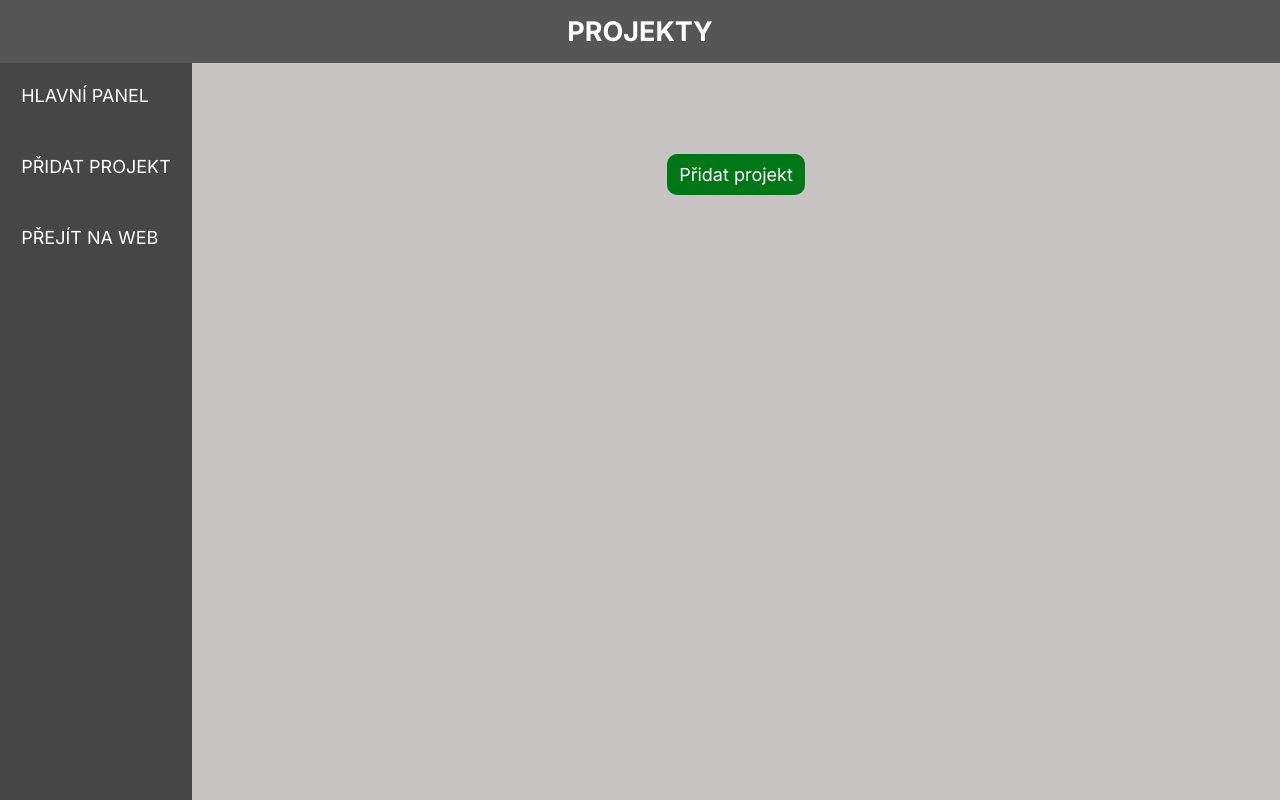
After one commit to Jakub-coding99/portfolio-web, a Python web app: template templates/admin/admin_main.html in a window 1280 px wide. The commit adds this page. Run offline with Jinja, Linux system fonts and the light colour scheme; the template is opened without the code that fills it, so the values that code supplies are empty.

Commit message:
styled admin panel

```diff
--- a/static/admin.css
+++ b/static/admin.css
@@ -1,4 +1,4 @@
-/* * {
+* {
 
     margin: 0;
     padding: 0;
@@ -20,34 +20,202 @@
 }
 
 
-h2  {
-    text-align: center;
-    margin-bottom:  20px ;
+
+
+
+
+body {
+    display: grid;
+    grid-template-columns: 15% 85%;
+    grid-template-rows: auto;
+}
+
+/* header */
+
+
+header {
+    grid-column: 1;
+    grid-row: 2;
+    padding: 0;
+    left :0;
+    top: 0;
+    height: 100vh;
+    background-color:rgb(50, 50, 50);
+    position: fixed;
+    width: 15vw;
+    z-index: 1;
+    color: white;
+
+
+
+}
+
+.admin-header {
+    display: flex;
+    justify-content: center;
+
+
+}
+
+.header-items  {
+    display: flex;
+    flex-direction: column;
+    margin-top: 50px;
+
+
 }
 
 
+.header-item {
+    text-decoration: none;
+    margin: 25px 0;
+    color: white;
+}
+
+/* ADMIN PANEL */
+
+.admin-panel {
+    grid-column: 1 / 2;
+
+    grid-row: 1;
+    background-color: rgb(86, 86, 86);
+    width: 100%;
+    position: fixed;
+    top: 0;
+    z-index: 100;
+    padding: 15px;
+
+
+}
+
+.admin-panel h2 {
+    text-align: center;
+}
+
+
+/* MAIN SECTION */
+
+
+
+
+
 .admin-section {
-    background-color: var(--bg-color-2);
-    color:var(--bg-color-1);
+    background-color: rgb(200, 196, 196);
+
     height: 100vh;
+     grid-column: 2;
+    grid-row: 2;
+
+
+}
+
+
+
+.container {
+
+
+    margin-top: 100px;
     display: flex;
     justify-content: center;
+
+
+
+
 }
 
-.container {
-    max-width: 1400px;
-    margin: 0 auto;
+.projects-button {
     display: flex;
     justify-content: center;
     flex-direction: column;
-    background-color: var(--bg-color-2);
-    color: var(--bg-color-1);
 }
+
+
+.button-add {
+
+    margin-bottom: 20px;
+
+}
+
+/* BUTTONS */
+
+.button-add a,
+.edit-btn,
+.delete-btn {
+    text-decoration: none;
+    padding: 10px 12px;
+    display: inline-block;
+    border-radius: 10px;
+    color: white;
+    transition: transform 0.5s ease;
+}
+
+.button-add a {
+    background-color: rgb(0, 118, 22);
+}
+
+.edit-btn {
+    background-color: #d8a31a;
+}
+
+.delete-btn {
+    background-color: red;
+}
+
+
+.button-add a:hover,
+.edit-btn:hover,
+.delete-btn:hover {
+     transform: scale(1.1) rotate(-3deg);
+
+}
+
+
+
+/* TABLE */
+
+
+table {
+    border-collapse: collapse;
+      border-radius: 10px;
+      background-color: #393838;
+
+
+}
+
+table, th, td {
+  border: 2px solid rgb(0, 0, 0);
+
+}
+
+table tr td {
+    padding: 20px;
+
+}
+
+.row-title {
+    width: 20vw;
+
+}
+.row-title a {
+    text-decoration: none;
+    color: rgb(185, 185, 185);
+
+}
+
+
+
+tr:nth-child(even) {background-color: #555454;}
+
+
+
+
+
+
 
 
 .admin-projects-input {
 
-    margin-top: 150px ;
+
     display: flex;
 
     flex-direction: column;
@@ -55,7 +223,7 @@ h2  {
     width: 40vw;
 }
 
-.form-wrapper {
+.form-wrapper-admin {
     max-width: 80vw;
     display: flex;
     flex-direction: column;
@@ -76,7 +244,7 @@ h2  {
     width: 100%;
 
     justify-content: space-between; /* nebo stretch, podle potřeby */
-    /* align-items: center;
+    align-items: center;
     ;
 
 
@@ -96,4 +264,4 @@ textarea {
     display: flex;
     margin: 0;
 
-}  */
+}
--- a/static/style.css
+++ b/static/style.css
@@ -43,11 +43,13 @@
 }
 
 .custom-shape-divider-bottom-1760609905 svg {
-    position: relative;
+   position: relative;
     display: block;
     width: calc(139% + 1.3px);
-    height: 120px;
+    height: 100px;
     transform: rotateY(180deg);
+
+
 
 
 
@@ -55,8 +57,8 @@
 
 .custom-shape-divider-bottom-1760609905 .shape-fill {
     fill: var(--bg-color-2);
+
 }
-
 
 
 html {
@@ -284,7 +286,7 @@ span {
 }
 
 .container-hero {
-    height: 100vh;
+    height: 110vh;
     display: flex;
     flex-direction: column;
     position: relative;
@@ -299,8 +301,9 @@ span {
 
 .hero-section {
     position: relative;
+    overflow: hidden;
+    height: 110vh;
 
-    overflow: hidden;
 }
 
 
@@ -519,7 +522,7 @@ footer,
 
 
 .skill-section  {
-    height: 100vh;
+    height: 110vh;
     position: relative;
     overflow: hidden;
 
@@ -657,7 +660,8 @@ footer,
       position: relative;
       width: 150px;
       height: 150px;
-      aspect-ratio: 1.1547; /* Poměr pro pravidelný šestiúhelník */
+      aspect-ratio: 1.1547;
+
 
 
 
@@ -714,12 +718,11 @@ footer,
 
     .skills {
         display: flex;
-
         flex-direction: column;
-
         gap: 0;
         margin: 0 ;
         flex-wrap: wrap;
+
 
     }
 
@@ -1132,6 +1135,10 @@ h1 {
 
 }
 
+.hero-section {
+    height: 100vh;
+}
+
 .hexagon-wrapper {
     width: 95px;
     height: 95px;
--- /dev/null
+++ b/templates/admin/admin_header.html
@@ -0,0 +1,11 @@
+
+<nav class="admin-header">
+
+    <ul class="header-items">
+            <a  class="header-item" href="{{url_for('get_admin_pannel')}}">HLAVNÍ PANEL</a>
+            <a class="header-item" href="{{url_for('add_project')}}">PŘIDAT PROJEKT</a>
+            <a  class="header-item" href="{{url_for('home')}}">PŘEJÍT NA WEB</a>
+
+    </ul>
+
+</nav>
--- /dev/null
+++ b/templates/admin/admin_main.html
@@ -0,0 +1,52 @@
+  {% extends "base.html" %}
+{% block extra_css %}
+  <link rel="stylesheet" href="{{url_for('static', path = '/admin.css')}}">
+{% endblock %}
+
+{% block title %}Admin Pannel{% endblock %}
+
+
+{% block content %}
+
+{% block header%}<header>{% include "admin/admin_header.html" %}</header>{% endblock %}
+
+
+<div class="admin-panel">
+    <h2>PROJEKTY</h2>
+</div>
+
+
+<div class="admin-section">
+
+
+
+
+
+<div class="container">
+    <div class="projects-button">
+
+
+        <div class = button-add>
+            <a href="{{url_for('add_project')}}">Přidat projekt</a>
+        </div>
+
+            <div class="admin-projects">
+
+
+
+                <table>
+                    {% for project in projects %}
+                        <tr>
+                            <td class="row-title"><a href="{{url_for('get_project', id = project.id)}}">{{project.title}}</a></td>
+                            <td><a class="edit-btn" href="{{url_for('get_edit_project', id = project.id)}}">Upravit</a></td>
+                            <td><a class="delete-btn" href="{{url_for('delete_project',id = project.id)}}">Smazat</a></td>
+                        </tr>
+                    {% endfor %}
+                </table>
+
+            </div>
+
+            </div>
+    </div>
+</div>
+{% endblock %}
--- a/templates/base.html
+++ b/templates/base.html
@@ -4,7 +4,7 @@
     <meta charset="UTF-8">
     <meta name="viewport" content="width=device-width, initial-scale=1.0">
     <link rel="stylesheet" href="{{url_for('static', path = '/style.css')}}">
-    <link rel="stylesheet" href="{{url_for('static', path = '/admin.css')}}">
+    {% block extra_css %}{% endblock %}
     <link rel="stylesheet" href="https://cdnjs.cloudflare.com/ajax/libs/font-awesome/6.5.0/css/all.min.css">
 
     <link rel="preconnect" href="https://fonts.googleapis.com">
@@ -23,10 +23,13 @@
 </head>
 
 <body>
-  <header>
-      {% include 'header.html' %}
-</header>
-   {% block content %}{% endblock %}
+
+{% block content %}
+  {% block header %}{% endblock %}
+
+
+
+   {% endblock %}
 
 
    <script src="../static/main.js"></script>
--- a/templates/index.html
+++ b/templates/index.html
@@ -3,6 +3,10 @@
 {% block title %}Jakub Večeřa{% endblock %}
 
 {% block content %}
+
+{% block header %}
+    <header>{% include "header.html" %}</header>
+{% endblock %}
 
 
 <main>
--- a/templates/main.html
+++ b/templates/main.html
@@ -33,7 +33,7 @@
 
 <div class="custom-shape-divider-bottom-1760609905">
     <svg data-name="Layer 1" xmlns="http://www.w3.org/2000/svg" viewBox="0 0 1200 120" preserveAspectRatio="none">
-        <path d="M1200 0L0 0 892.25 114.72 1200 0z" class="shape-fill"></path>
+        <path d="M1200 0L0 0 899.25 114.72 1200 0z" class="shape-fill"></path>
     </svg>
 </div>
 
--- a/templates/projects.html
+++ b/templates/projects.html
@@ -2,8 +2,10 @@
 
 {% block content %}
 
+{% block header %}<header>{% include "header.html" %}</header>{% endblock %}
+
 <div class="project-section bg-2 text-2">
-    <div class="container-project bg-2 text-2"">
+    <div class="container-project bg-2 text-2">
         <div class="project-page">
             <h1>{{project.title}}</h1>
 
```
Also changed, not shown: main.py (+11 -9 lines), templates/admin/admin_add_project.html (renamed from templates/save_project.html, +18 -16 lines), templates/admin/edit_project.html (added, +43 -0 lines), templates/edit_project.html (deleted, +0 -17 lines), templates/login.html (deleted, +0 -11 lines).
